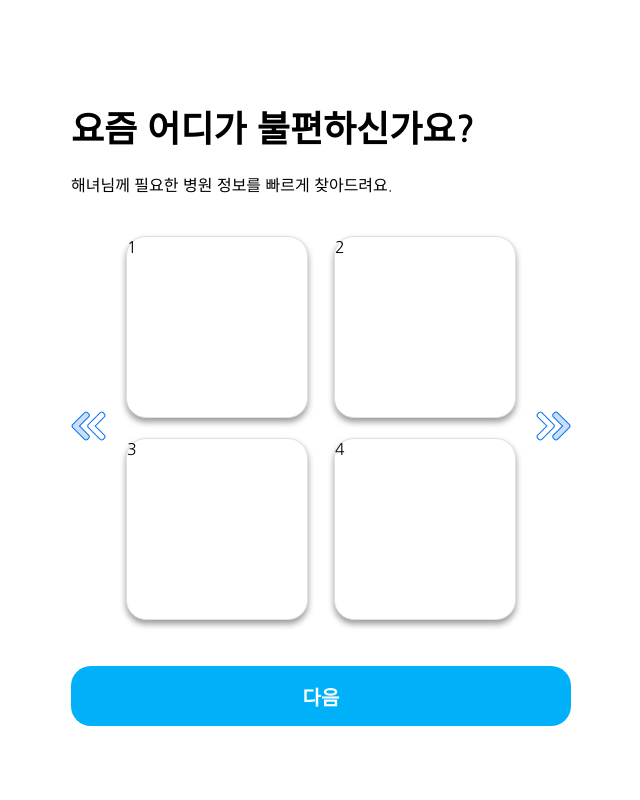
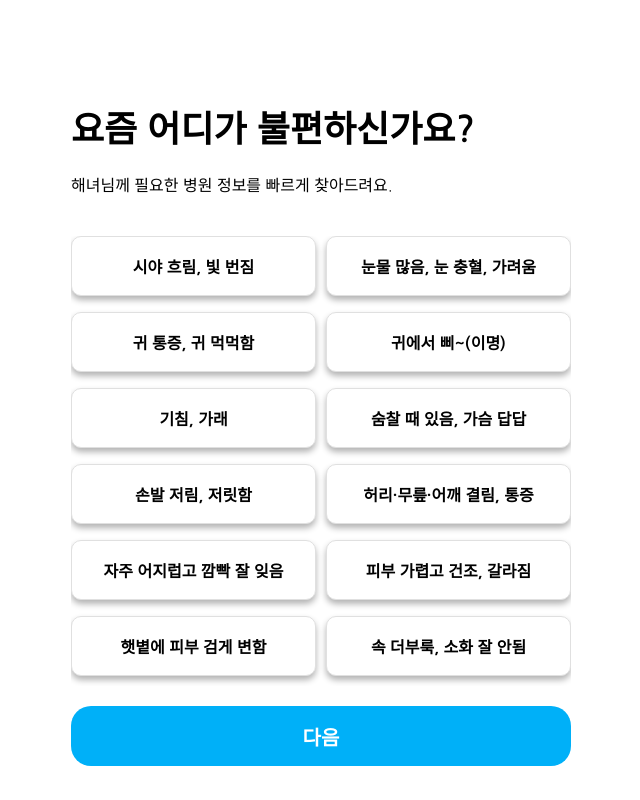
Before and after one commit to 2025-SMHRD-SW-BigData/Haesum, a React (Vite) app in the folder Haesum_front/: page /start in a window 1280 px wide. Shown: the whole page, without its empty margins (319-959 px from the left). Built offline with nearby package versions, Linux system fonts and the light colour scheme.

Commit message:
하정커밋

```diff
--- a/Haesum_front/src/App.jsx
+++ b/Haesum_front/src/App.jsx
@@ -6,6 +6,7 @@ import MainPage from './page/MainPage'
 import Map from './page/Map'
 import MyPage from './page/MyPage'
 import Start from './page/Start'
+import Bookmark from './page/Bookmark'
 
 const App = () => {
   return (
@@ -17,6 +18,7 @@ const App = () => {
         <Route path='/map' element={<Map />} />
         <Route path='/mypage' element={<MyPage />} />
         <Route path='/start' element={<Start />} />
+        <Route path='/bookmark' element={<Bookmark />} />
       </Routes>
     </div>
   )
--- /dev/null
+++ b/Haesum_front/src/css/bookmark.css
@@ -0,0 +1,54 @@
+@import url('https://fonts.googleapis.com/earlyaccess/nanumgothic.css');
+
+* {
+    padding: 0;
+    margin: 0;
+}
+
+html,
+body {
+    padding: 0;
+    margin: 0;
+    font-family: 'Nanum Gothic', sans-serif;
+    width: 100%;
+    height: 100%;
+}
+
+/* container */
+.Bookmark_container {
+    width: 500px;
+    margin: 0 auto;
+    padding-top: 20px;
+    height: 100%;
+}
+
+.Bookmark_container::after {
+    content: '';
+    display: block;
+    clear: both;
+}
+
+.Bookmark_container h2 {
+    margin: 0 0 20px 0;
+    text-align: center;
+    box-sizing: border-box;
+    padding-bottom: 20px;
+    border-bottom: 1px solid #aaa;
+}
+
+/* header */
+.Bookmark_header {
+    width: 100%;
+    box-sizing: border-box;
+    padding: 0 10px;
+    display: flex;
+    justify-content: space-between;
+    align-items: center;
+    margin: 0 0 30px 0;
+}
+
+.Bookmark_logo {
+    width: 60px;
+    height: 60px;
+    margin: 0 auto;
+}
--- a/Haesum_front/src/css/start.css
+++ b/Haesum_front/src/css/start.css
@@ -38,69 +38,7 @@ body {
 }
 
 /* 병원 리스트 */
-.Start_hospital-list-container {
-    width: 100%;
-    height: 380px;
-    position: relative;
-    z-index: 0;
-    margin-bottom: 50px;
-}
 
-.Start_hospital-list-container::after {
-    content: '';
-    display: block;
-    clear: both;
-}
-
-.Start_hospital-list {
-    display: flex;
-    justify-content: center;
-    flex-wrap: wrap;
-    column-gap: 26px;
-    row-gap: 20px;
-    padding: 0;
-    position: absolute;
-    top: 0;
-    left: 0;
-}
-
-.Start_hospital-list li {
-    width: 180px;
-    height: 180px;
-    list-style: none;
-    background-color: #fff;
-    border-radius: 20px;
-    border: 0.5px solid #e0e0e0;
-    cursor: pointer;
-    box-shadow: 0 4px 6px rgba(0, 0, 0, 0.4);
-}
-
-.Start_hospital-list-container .Start_hospital-list {
-    display: none;
-}
-
-.Start_hospital-list-container .Start_hospital-list:first-of-type {
-    display: flex;
-}
-
-/* 화살표 버튼 */
-.Start_button {
-    width: 100%;
-    display: flex;
-    justify-content: space-between;
-    align-items: center;
-    position: absolute;
-    top: 50%;
-    transform: translate(0, -50%);
-    z-index: 10;
-    pointer-events: auto;
-}
-
-.Start_button img {
-    width: 35px;
-    cursor: pointer;
-    pointer-events: auto;
-}
 
 /* 다음 버튼 */
 .Start_next {
@@ -108,6 +46,7 @@ body {
     height: 60px;
     border-radius: 20px;
     background-color: #00B0F8;
+    /* position: fixed; */
 }
 
 .Start_next a {
@@ -121,3 +60,44 @@ body {
     height: 100%;
     text-decoration: none;
 }
+
+/* 병원 리스트 */
+.Start_hospital-list-container {
+    width: 100%;
+    height: 450px;
+    overflow-y: auto;
+    margin-bottom: 20px;
+}
+
+.Start_hospital-list {
+    display: flex;
+    flex-wrap: wrap;
+    gap: 10px;
+    row-gap: 16px;
+    padding: 0;
+    padding-bottom: 20px;
+}
+
+.Start_hospital-list>li {
+    width: calc(50% - 5px);
+    height: 60px;
+    list-style: none;
+    display: flex;
+    align-items: center;
+    justify-content: center;
+    box-sizing: border-box;
+    font-size: 16px;
+    font-weight: bold;
+    text-align: center;
+    cursor: pointer;
+    background-color: #fff;
+    box-shadow: 0 4px 6px rgba(0, 0, 0, 0.3);
+    border-radius: 10px;
+    border: 0.5px solid #e0e0e0;
+}
+
+.Start_hospital-list > li.active {
+    background-color: #e3f7ff;
+    color: #0066ff;
+    border: 1.5px solid #0066ff;
+}
--- /dev/null
+++ b/Haesum_front/src/page/Bookmark.jsx
@@ -0,0 +1,31 @@
+import { useState } from 'react'
+import { useNavigate } from 'react-router-dom'
+import '../css/bookmark.css'
+import BottomNav from '../page/BottomNav'
+
+const Bookmark = () => {
+    const navigate = useNavigate()
+    return (
+        <>
+            <div className='Bookmark_container'>
+                <div className='Bookmark_header'>
+                    <a
+                        href="#"
+                        className='Login_back'
+                        onClick={e => {
+                            e.preventDefault()
+                            navigate('/mypage')
+                        }}
+                    >
+                        <img src="./src/images/back.png" alt="뒤로가기" />
+                    </a>
+                    <img src="./src/images/logo.png" alt="해숨로고" className='Bookmark_logo' />
+                </div>
+                <h2>병원 즐겨찾기</h2>
+            </div>
+            <BottomNav />
+        </>
+    )
+}
+
+export default Bookmark
--- a/Haesum_front/src/page/MyPage.jsx
+++ b/Haesum_front/src/page/MyPage.jsx
@@ -58,6 +58,7 @@ const MyPage = () => {
                             href="#"
                             onMouseEnter={() => setIsSaveHover(true)}
                             onMouseLeave={() => setIsSaveHover(false)}
+                            onClick={() => navigate('/Bookmark')}
                         >
                             <img
                                 src={
--- a/Haesum_front/src/page/Start.jsx
+++ b/Haesum_front/src/page/Start.jsx
@@ -2,72 +2,56 @@ import { useState } from 'react'
 import { useNavigate } from 'react-router-dom'
 import '../css/start.css'
 
-const hospitalData = [
-    [1, 2, 3, 4],
-    [5, 6, 7, 8],
-    [9, 10, 11, 12],
-    [13, 14, 15, 16],
-    [17, 18, 19],
-];
+const Start = () => {
+    const [selectedItems, setSelectedItems] = useState([])
 
-const Start = () => {
-    const [page, setPage] = useState(0);
-    const [selectedItems, setSelectedItems] = useState([]);
-    const navigate = useNavigate();
+    const symptoms = [
+        '시야 흐림, 빛 번짐',
+        '눈물 많음, 눈 충혈, 가려움',
+        '귀 통증, 귀 먹먹함',
+        '귀에서 삐~(이명)',
+        '기침, 가래',
+        '숨찰 때 있음, 가슴 답답',
+        '손발 저림, 저릿함',
+        '허리·무릎·어깨 결림, 통증',
+        '자주 어지럽고 깜빡 잘 잊음',
+        '피부 가렵고 건조, 갈라짐',
+        '햇볕에 피부 검게 변함',
+        '속 더부룩, 소화 잘 안됨',
+        '변비/설사 자주',
+        '소변 자주 보고, 따갑고 잔뇨감',
+        '전체 보기'
+    ]
 
-    const nextPage = () => {
-        if (page < hospitalData.length - 1) setPage(prev => prev + 1);
-    };
-
-    const prevPage = () => {
-        if (page > 0) setPage(prev => prev - 1);
-    };
-
-    const toggleSelect = (num) => {
-        setSelectedItems(prev =>
-            prev.includes(num)
-                ? prev.filter(item => item !== num)
-                : [...prev, num]
-        );
-    };
+    const toggleSelect = (item) => {
+        if (selectedItems.includes(item)) {
+            setSelectedItems(selectedItems.filter(i => i !== item))
+        } else {
+            setSelectedItems([...selectedItems, item])
+        }
+    }
 
     return (
-        <>
         <div className='Start_container'>
             <h1>요즘 어디가 불편하신가요?</h1>
             <p>해녀님께 필요한 병원 정보를 빠르게 찾아드려요.</p>
             <div className='Start_hospital-list-container'>
-                    <div className='Start_button'>
-                        <img src="./src/images/left-arrow.png" alt="왼쪽화살표" onClick={prevPage} />
-                        <img src="./src/images/right-arrow.png" alt="오른쪽화살표" onClick={nextPage} />
-                    </div>
-                    {hospitalData.map((list, index) => (
-                        <ul
-                            className="Start_hospital-list"
+                <ul className='Start_hospital-list'>
+                    {symptoms.map((item, index) => (
+                        <li
                             key={index}
-                            style={{ display: index === page ? 'flex' : 'none' }}
+                            className={selectedItems.includes(item) ? 'active' : ''}
+                            onClick={() => toggleSelect(item)}
                         >
-                            {list.map(num => (
-                                <li
-                                    key={num}
-                                    onClick={() => toggleSelect(num)}
-                                    style={{
-                                        backgroundColor: selectedItems.includes(num) ? '#00B0F8' : '#fff',
-                                        color: selectedItems.includes(num) ? '#fff' : '#000',
-                                        borderColor: selectedItems.includes(num) ? '#00B0F8' : '#e0e0e0'
-                                    }}
-                                >
-                                    {num}
+                            {item}
                         </li>
                     ))}
                 </ul>
-                    ))}
             </div>
             <div className='Start_next'>
                 <a href="#">다음</a>
             </div>
         </div>
-        </>
     )
 }
 
```
Also changed, not shown: Haesum_front/src/page/BottomNav.jsx (+24 -26 lines). Lines whose indentation alone changed are shown as unchanged.
